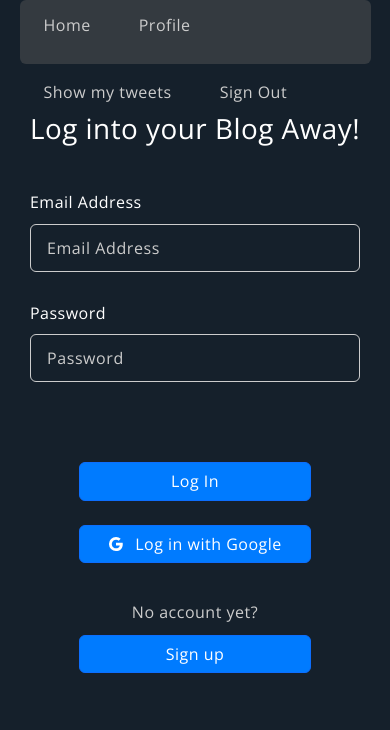
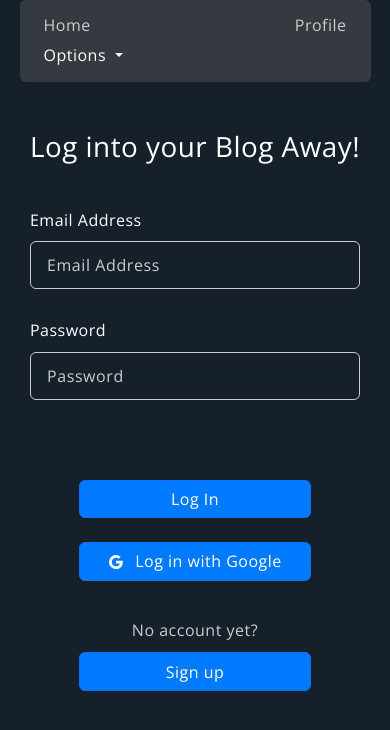
Before and after one commit to shiragin/blog-away, a React (Create React App) app: page /login in a window 390 px wide. Shown: the top 730 px of the page. Built offline with nearby package versions, Linux system fonts and the light colour scheme; no server answers.

Commit message:
Improve styling with dropdown menu

```diff
--- a/src/Components/Navbar/Navbar.css
+++ b/src/Components/Navbar/Navbar.css
@@ -1,7 +1,7 @@
 .navbar {
   background-color: var(--grey);
   color: var(--white);
-  height: 4rem;
+  min-height: 4rem;
   width: 90%;
   border-radius: 0.375rem;
   margin: 0 auto 3rem;
@@ -36,3 +36,24 @@
   font-weight: 600;
   color: var(--white);
 }
+
+li.dropdown-item a {
+  color: var(--grey-text);
+  text-decoration: none;
+}
+
+li.dropdown-item a:hover {
+  border: none;
+}
+
+@media (max-width: 480px) {
+  ul.navbar {
+    min-height: 1rem;
+    gap: 0.7rem !important;
+  }
+
+  ul.navbar > div.d-flex {
+    width: 100%;
+    justify-content: space-between !important;
+  }
+}
--- a/src/Components/Navbar/Navbar.js
+++ b/src/Components/Navbar/Navbar.js
@@ -1,8 +1,9 @@
 import React, { useState, useEffect } from 'react';
-import { Outlet, NavLink } from 'react-router-dom';
+import { Outlet, Link, NavLink } from 'react-router-dom';
 import { useMainContext } from '../../lib/MainContext';
 import { auth } from '../../lib/Firebase';
 import { signOut, onAuthStateChanged } from 'firebase/auth';
+import NavDropdown from 'react-bootstrap/NavDropdown';
 import './Navbar.css';
 
 function Navbar() {
@@ -48,18 +49,28 @@ function Navbar() {
             </NavLink>
           </li>
         </div>
-        <div className="d-flex justify-content-start gap-5">
+        <div className="navbar-right d-flex justify-content-start gap-5">
           {loggedIn && savedName && (
             <li className="navbar-link">
               Logged in as <span className="navbar-name">{savedName}</span>
             </li>
           )}
-          <li className="navbar-link">
+          <NavDropdown title="Options ">
+            <NavDropdown.Item as="li" className="navbar-link">
               <NavLink onClick={() => setFilterTweets(!filterTweets)}>
                 {filterTweets ? 'Show all tweets' : 'Show my tweets'}
               </NavLink>
-          </li>
-          <li className="navbar-link">
+            </NavDropdown.Item>
+            <NavDropdown.Item as="li">
+              <NavLink
+                onClick={(e) => !loggedIn && e.preventDefault()}
+                to="/profile"
+              >
+                Profile
+              </NavLink>
+            </NavDropdown.Item>
+            <NavDropdown.Divider />
+            <NavDropdown.Item as="li" className="navbar-link">
               <NavLink
                 to="/"
                 onClick={() => {
@@ -69,7 +80,8 @@ function Navbar() {
               >
                 Sign Out
               </NavLink>
-          </li>
+            </NavDropdown.Item>
+          </NavDropdown>
         </div>
       </ul>
       <Outlet />
--- a/src/index.css
+++ b/src/index.css
@@ -17,10 +17,6 @@
   line-height: 1.2;
   letter-spacing: 0.5px;
 }
-
-/* html {
-  overflow: scroll;
-} */
 
 body {
   overflow-y: scroll;
```
Lines whose indentation alone changed are shown as unchanged.
